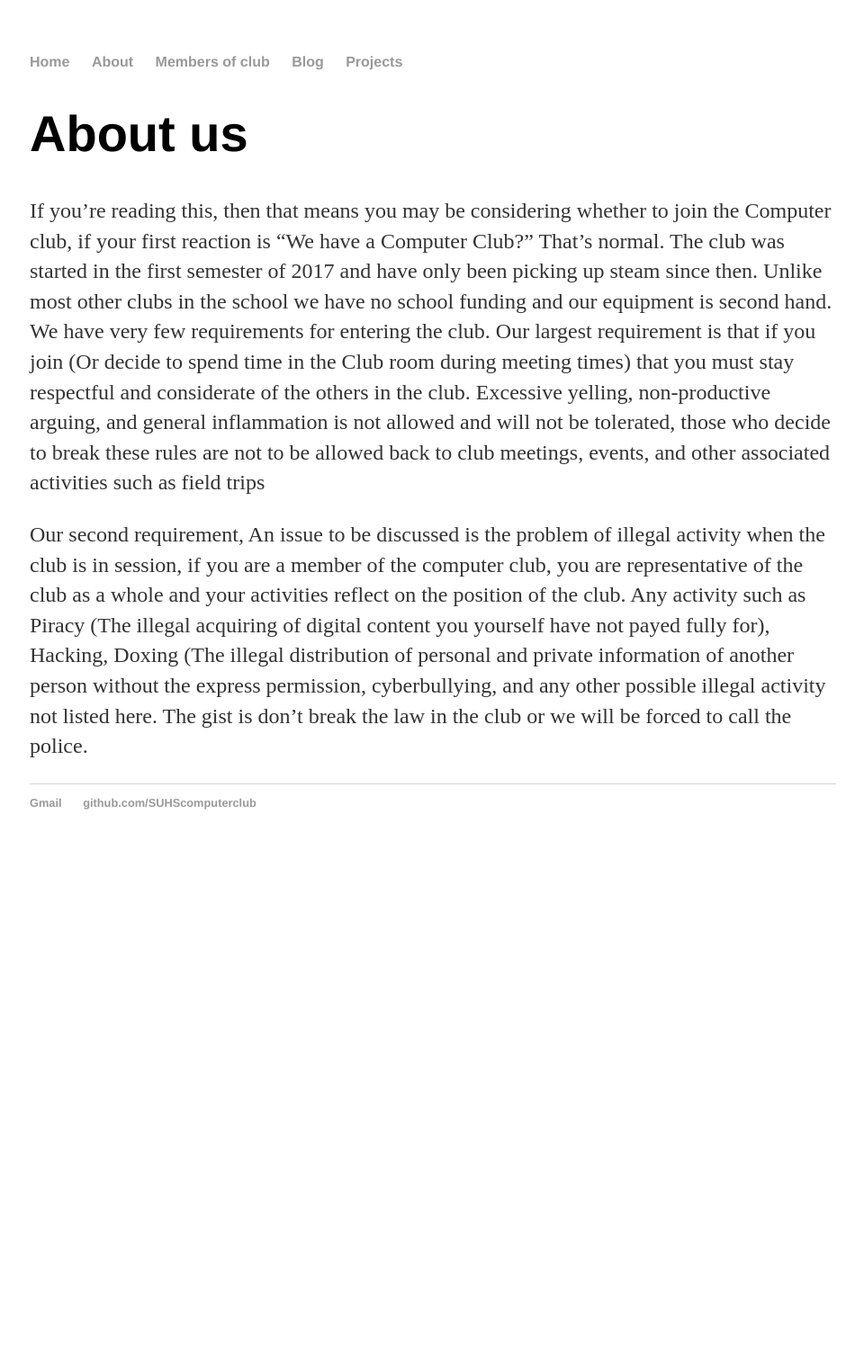
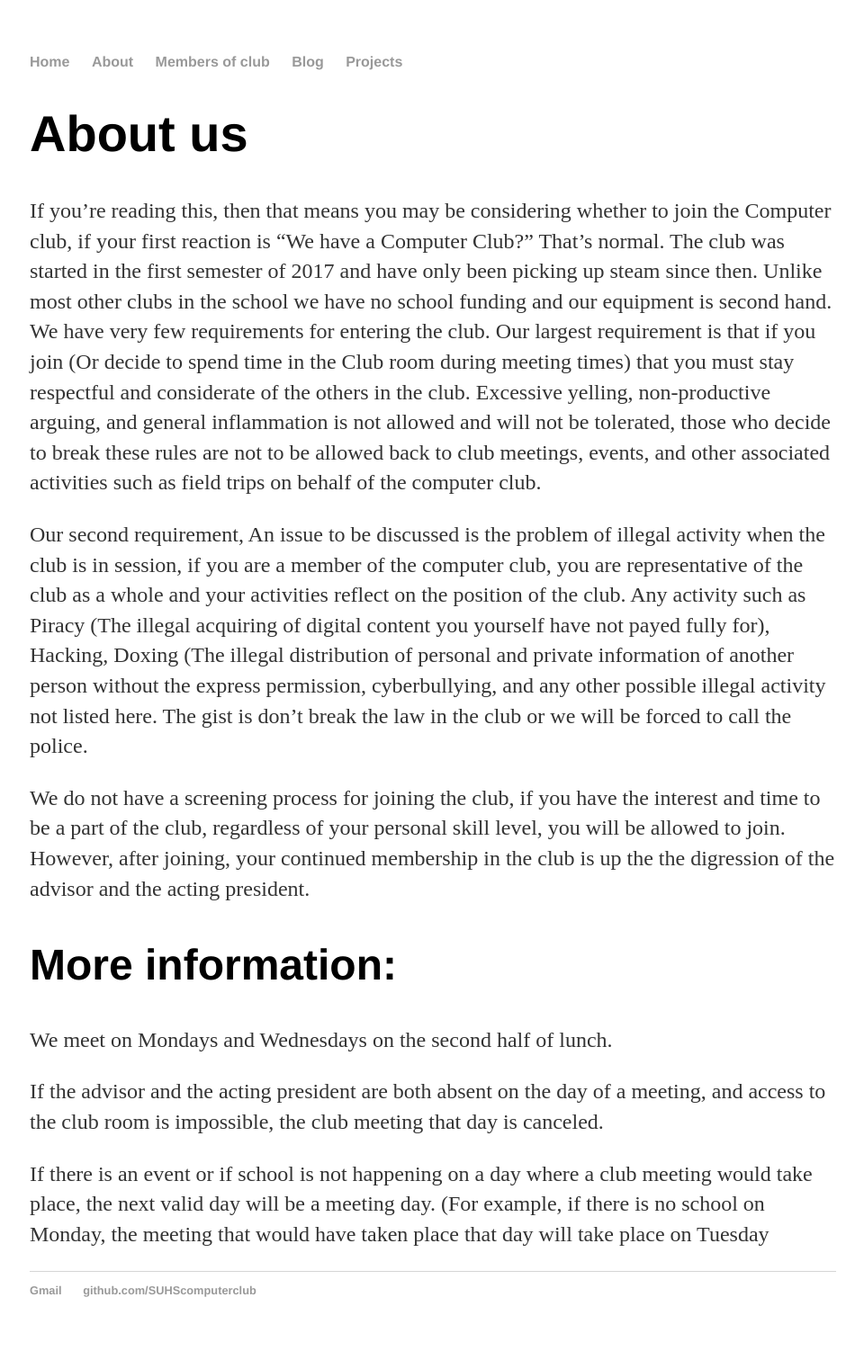
Before and after one commit to SUHScomputerclub/SUHScomputerclub.github.io, a Jekyll site: the page built from about/index.html, in a window 1280 px wide. Shown: the whole page at 90% size, without its empty margins (159-1119 px from the left). Built offline with Jekyll 4.4.1, drawn with Linux system fonts in a browser that asks for light colours; before the commit the page ends 960 px from its top, so only the background shows below that.

Commit message:
more to the rules

```diff
--- a/about/index.html
+++ b/about/index.html
@@ -4,6 +4,16 @@ title: About us
 ---
 	<h1>{{ page.title }}</h1>
 
-	<p>If you’re reading this, then that means you may be considering whether to join the Computer club, if your first reaction is “We have a Computer Club?” That’s normal. The club was started in the first semester of 2017 and have only been picking up steam since then. Unlike most other clubs in the school we have no school funding and our equipment is second hand. We have very few requirements for entering the club. Our largest requirement is that if you join (Or decide to spend time in the Club room during meeting times) that you must stay respectful and considerate of the others in the club. Excessive yelling, non-productive arguing, and general inflammation is not allowed and will not be tolerated, those who decide to break these rules are not to be allowed back to club meetings, events, and other associated activities such as field trips</p>
+	<p>If you’re reading this, then that means you may be considering whether to join the Computer club, if your first reaction is “We have a Computer Club?” That’s normal. The club was started in the first semester of 2017 and have only been picking up steam since then. Unlike most other clubs in the school we have no school funding and our equipment is second hand. We have very few requirements for entering the club. Our largest requirement is that if you join (Or decide to spend time in the Club room during meeting times) that you must stay respectful and considerate of the others in the club. Excessive yelling, non-productive arguing, and general inflammation is not allowed and will not be tolerated, those who decide to break these rules are not to be allowed back to club meetings, events, and other associated activities such as field trips on behalf of the computer club.</p>
 
 	<p>Our second requirement, An issue to be discussed is the problem of illegal activity when the club is in session, if you are a member of the computer club, you are representative of the club as a whole and your activities reflect on the position of the club. Any activity such as Piracy (The illegal acquiring of digital content you yourself have not payed fully for), Hacking, Doxing (The illegal distribution of personal and private information of another person without the express permission, cyberbullying, and any other possible illegal activity not listed here. The gist is don’t break the law in the club or we will be forced to call the police.</p>
+
+	<p>We do not have a screening process for joining the club, if you have the interest and time to be a part of the club, regardless of your personal skill level, you will be allowed to join. However, after joining, your continued membership in the club is up the the digression of the advisor and the acting president. </p>
+
+	<h2>More information:</h2>
+
+	<p>We meet on Mondays and Wednesdays on the second half of lunch.</p>
+
+	<p>If the advisor and the acting president are both absent on the day of a meeting, and access to the club room is impossible, the club meeting that day is canceled.</p>
+
+	<p>If there is an event or if school is not happening on a day where a club meeting would take place, the next valid day will be a meeting day. (For example, if there is no school on Monday, the meeting that would have taken place that day will take place on Tuesday</p>
```
